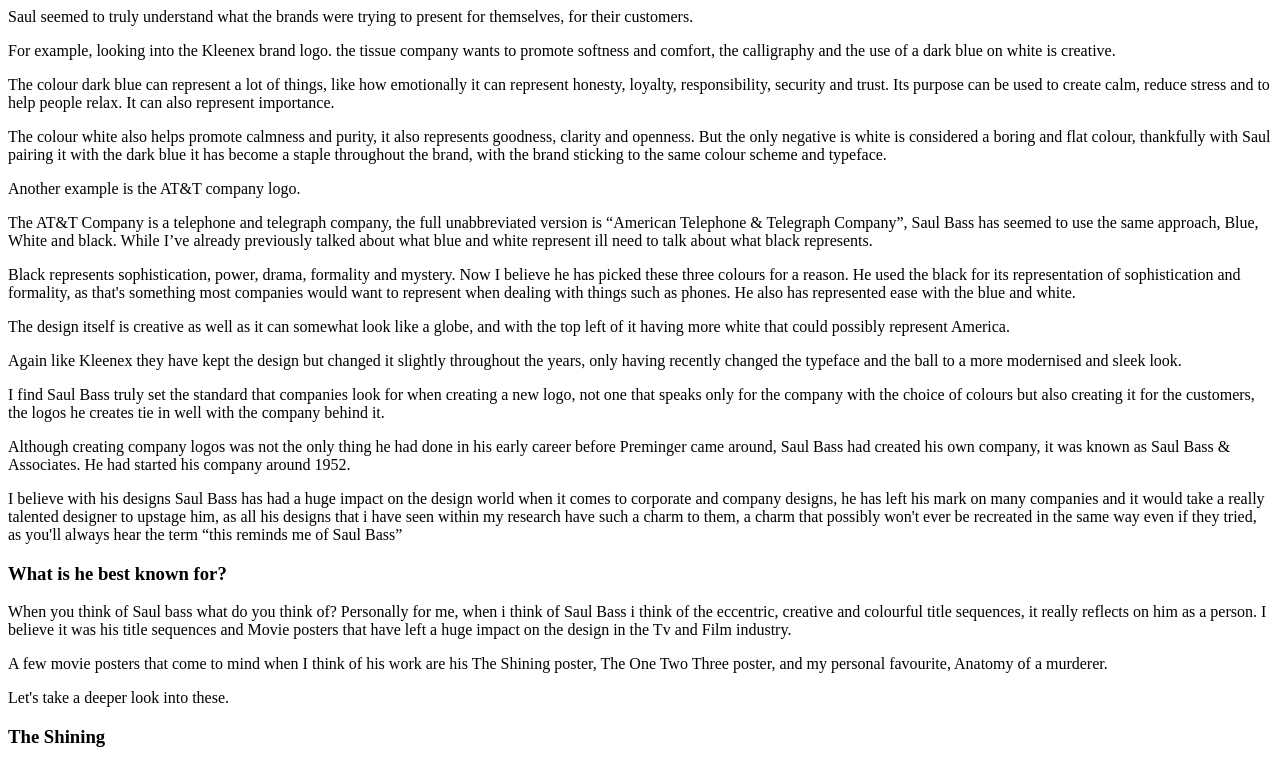
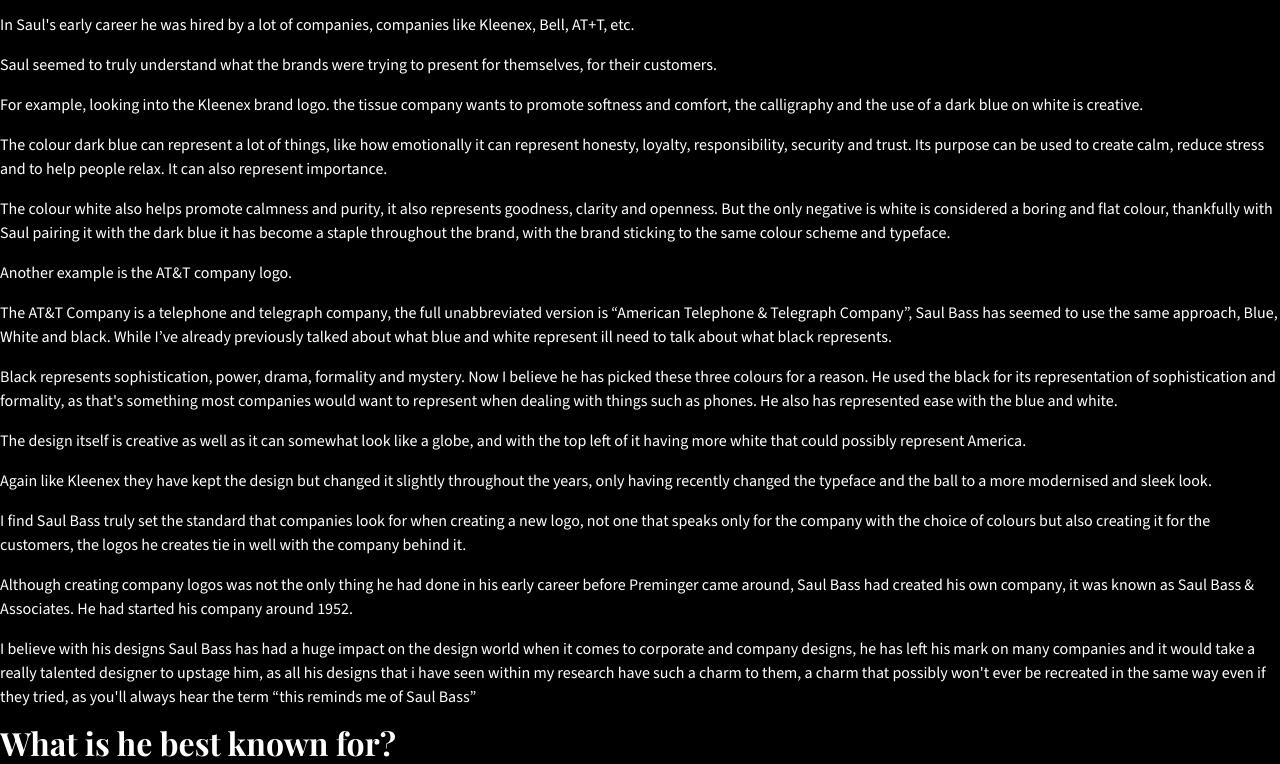
Before and after one commit to KathleenVincent03/saulbass, a plain HTML site: page index.HTML in a window 1280 px wide. Shown: the part 345-1109 px from the top of the page. Drawn offline with nearby package versions, Linux system fonts and the light colour scheme; files that its build step writes are made by us from their sources; a web font is replaced by a local one.

Commit message:
CSS link

```diff
--- a/index.HTML
+++ b/index.HTML
@@ -4,6 +4,7 @@
     <meta charset="UTF-8">
     <meta name="viewport" content="width=device-width, initial-scale=1.0">
     <title>Saul Bass Essay</title>
+    <link href="CSS/saulbass.css" rel="stylesheet" type="text/css">
 </head>
 </html>
 <main>
--- a/saulbass.css
+++ b/saulbass.css
@@ -12,7 +12,7 @@
 
 /* default colours for page*/
 body {
-    color: #101010;
+    color: #000000;
     border-color:#101010;
     background-color:#000000
 }
```
